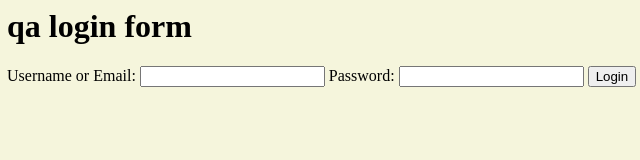
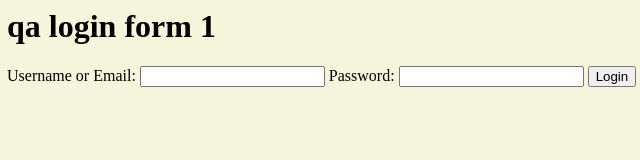
Before and after one commit to akshathapandu/mywebSite, a plain HTML site: page index.html in a window 1280 px wide. Shown: the full height of the page, 1-641 px from the left. Drawn offline with Linux system fonts and the light colour scheme.

Commit message:
Add files via upload

```diff
--- a/index.html
+++ b/index.html
@@ -7,7 +7,7 @@
 
 <body bgcolor="beige">
     <div>
-        <h1>qa login form </h1>
+        <h1>qa login form 1 </h1>
 
 
     </div>
```
